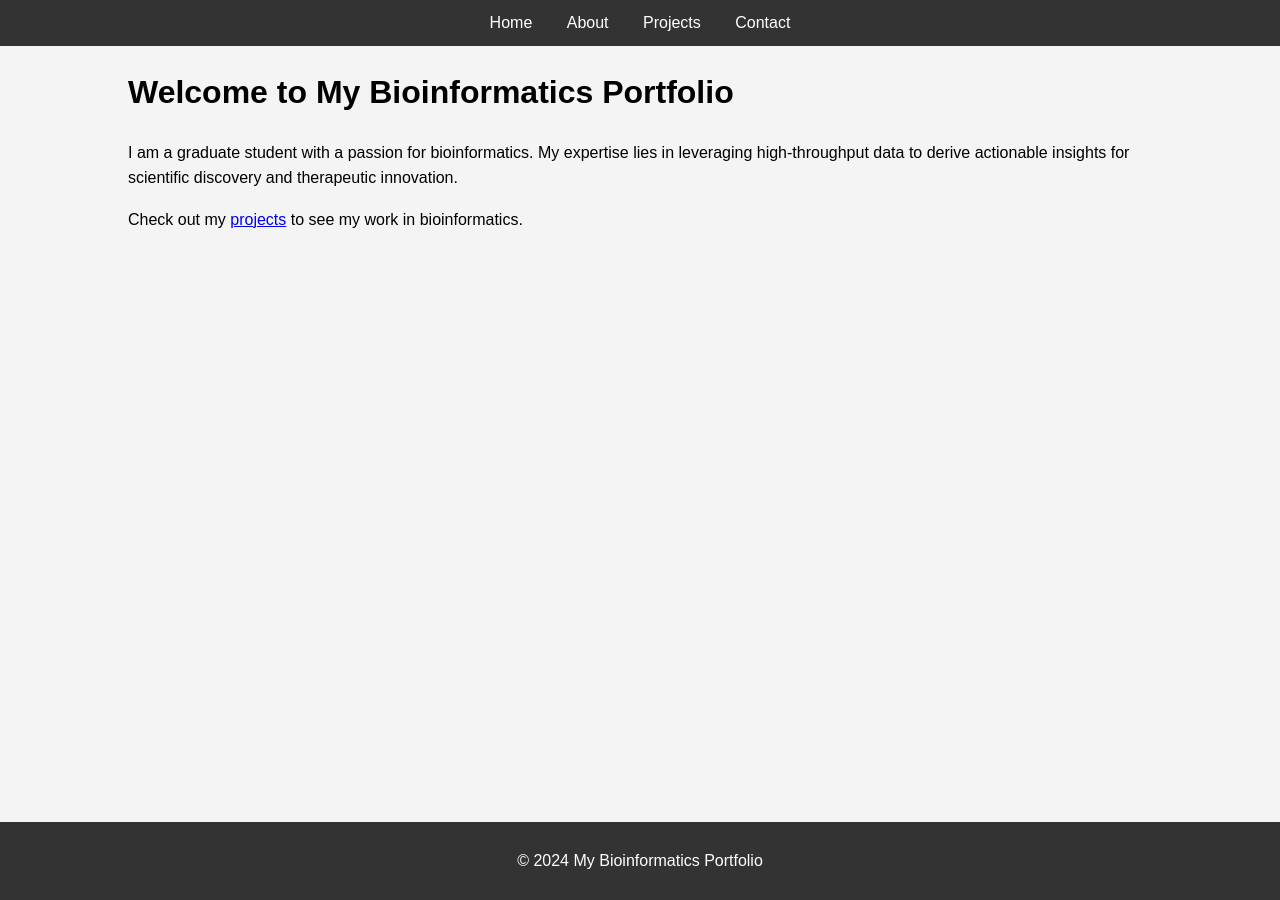
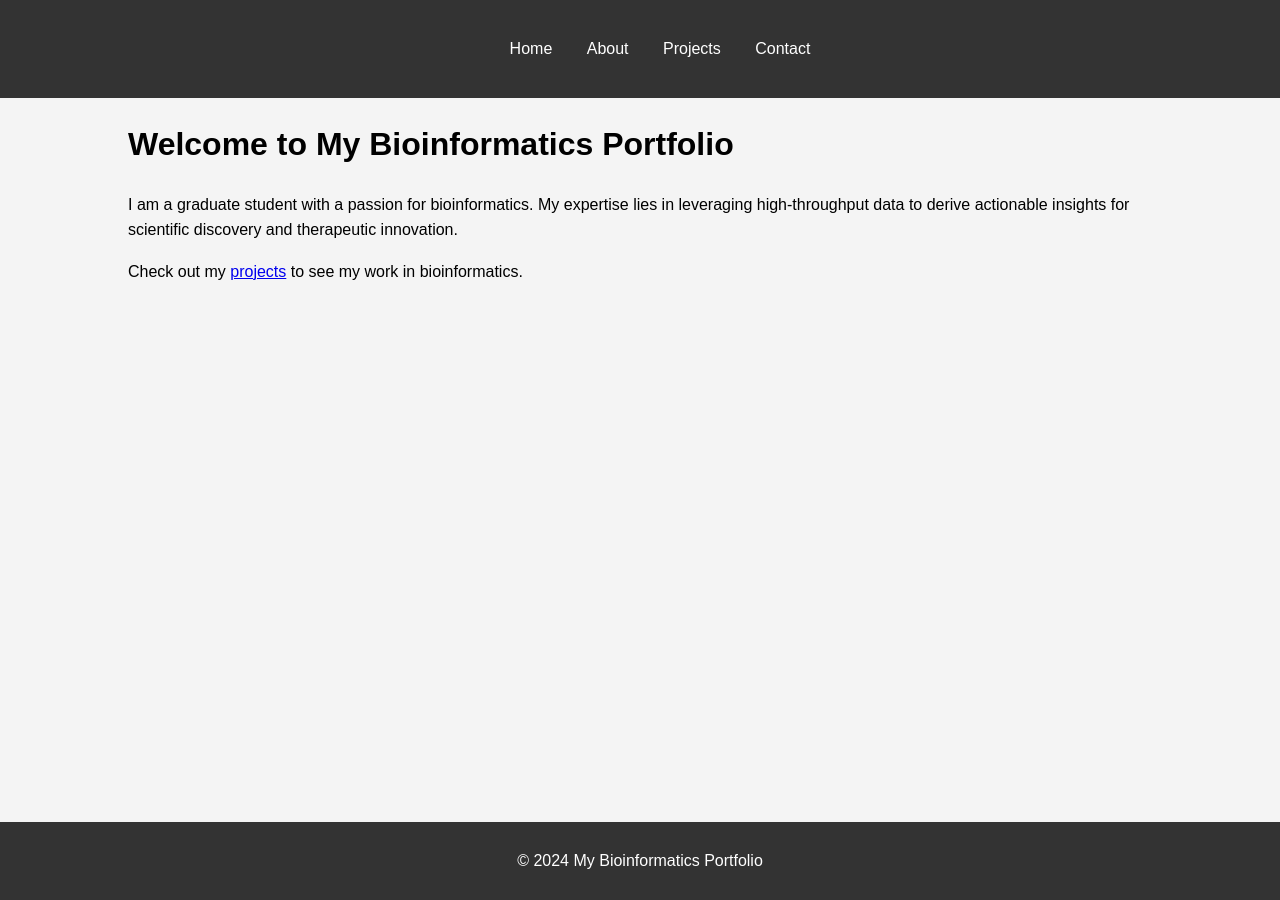
Before and after one commit to shiti-ghosh/shiti-ghosh.github.io, a Jekyll site: the page built from index.md, in a window 1280 px wide. Built offline with Jekyll 4.4.1, drawn with Linux system fonts in a browser that asks for light colours.

Commit message:
Update styles.css

```diff
--- a/assets/css/styles.css
+++ b/assets/css/styles.css
@@ -9,13 +9,13 @@ body {
 header {
   background-color: #333;
   color: #fff;
-  padding: 10px 0;
+  padding: 20px 0;
 }
 
 header nav ul {
   list-style-type: none;
-  margin: 0;
-  padding: 0;
+  margin: 5;
+  padding: 1;
   text-align: center;
 }
 
```
